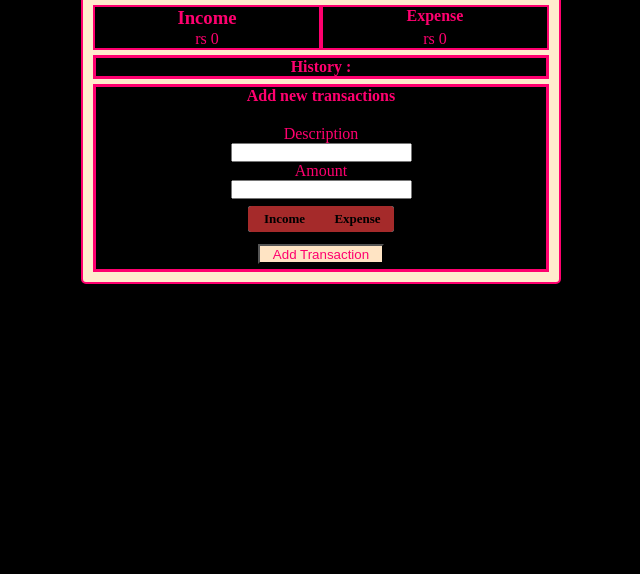
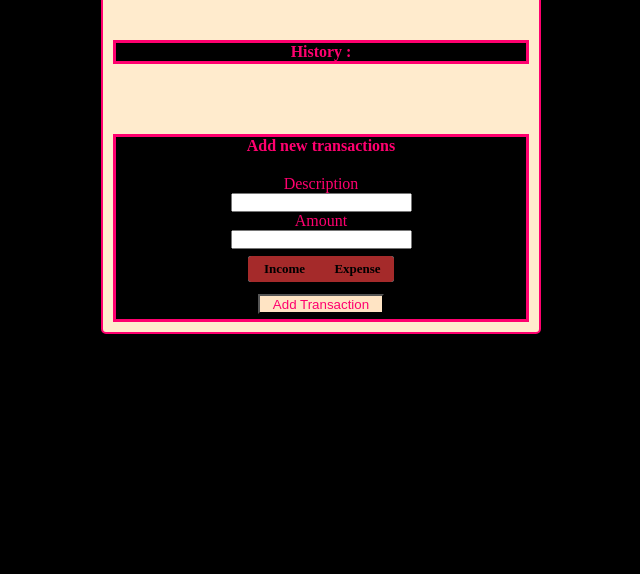
Before and after one commit to AnushaKhan/expensetracker, a plain HTML site: page index.html in a window 1280 px wide. Shown: the part 386-960 px from the top of the page, without its empty margins (319-959 px from the left). After the commit the page ends 800 px from the top, so only its background shows below. Drawn offline with Linux system fonts and the light colour scheme.

Commit message:
height adjusted

```diff
--- a/index.css
+++ b/index.css
@@ -5,7 +5,7 @@
 }
 
 body{
-    height: 120vh;
+    height: 100vh;
     display: flex;
     align-items: center;
     justify-content: center;
@@ -17,7 +17,8 @@ body{
 {
     background-color:blanchedalmond;
     height: auto;
-    width: 60vh;
+    min-height: 80vh;
+    width: 55vh;
     display: flex;
     flex-direction: column;
     justify-content: space-between;
```
